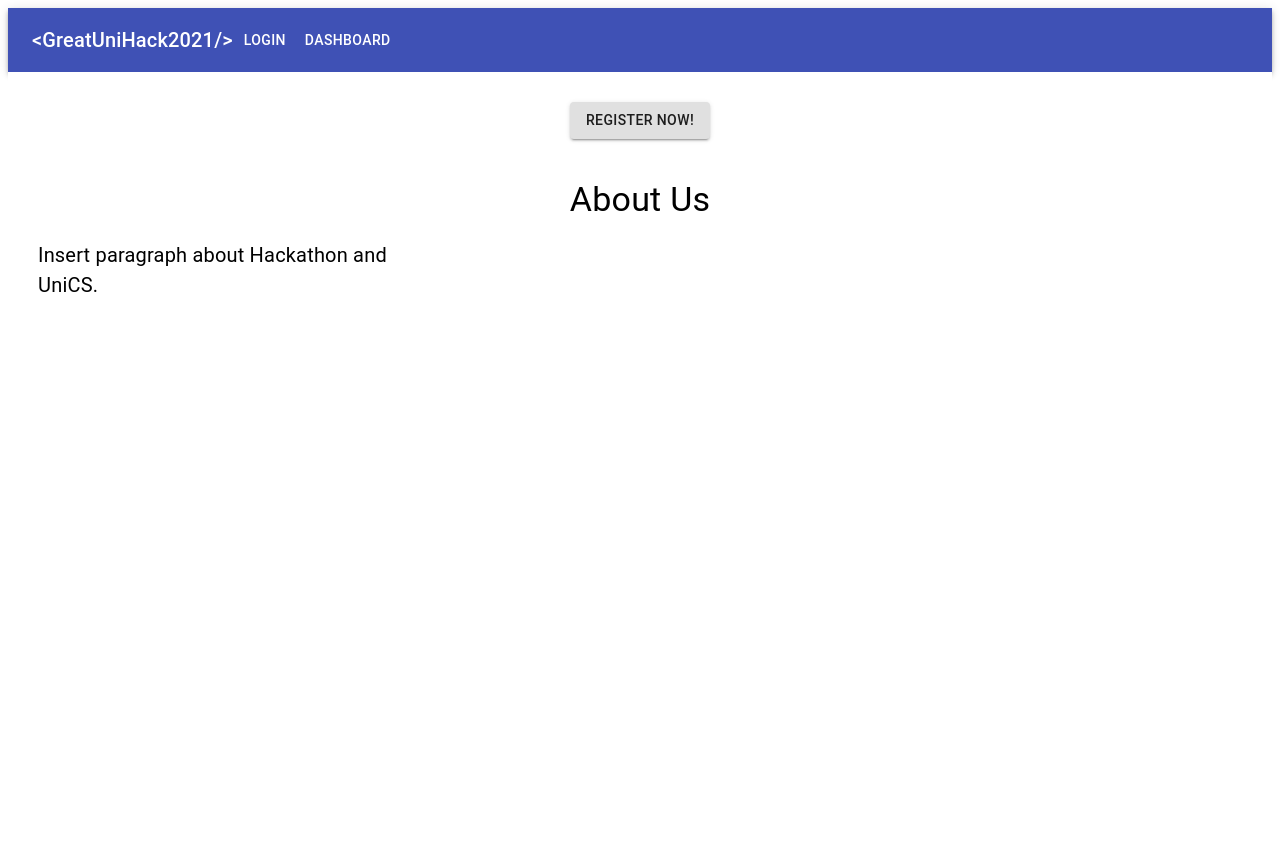
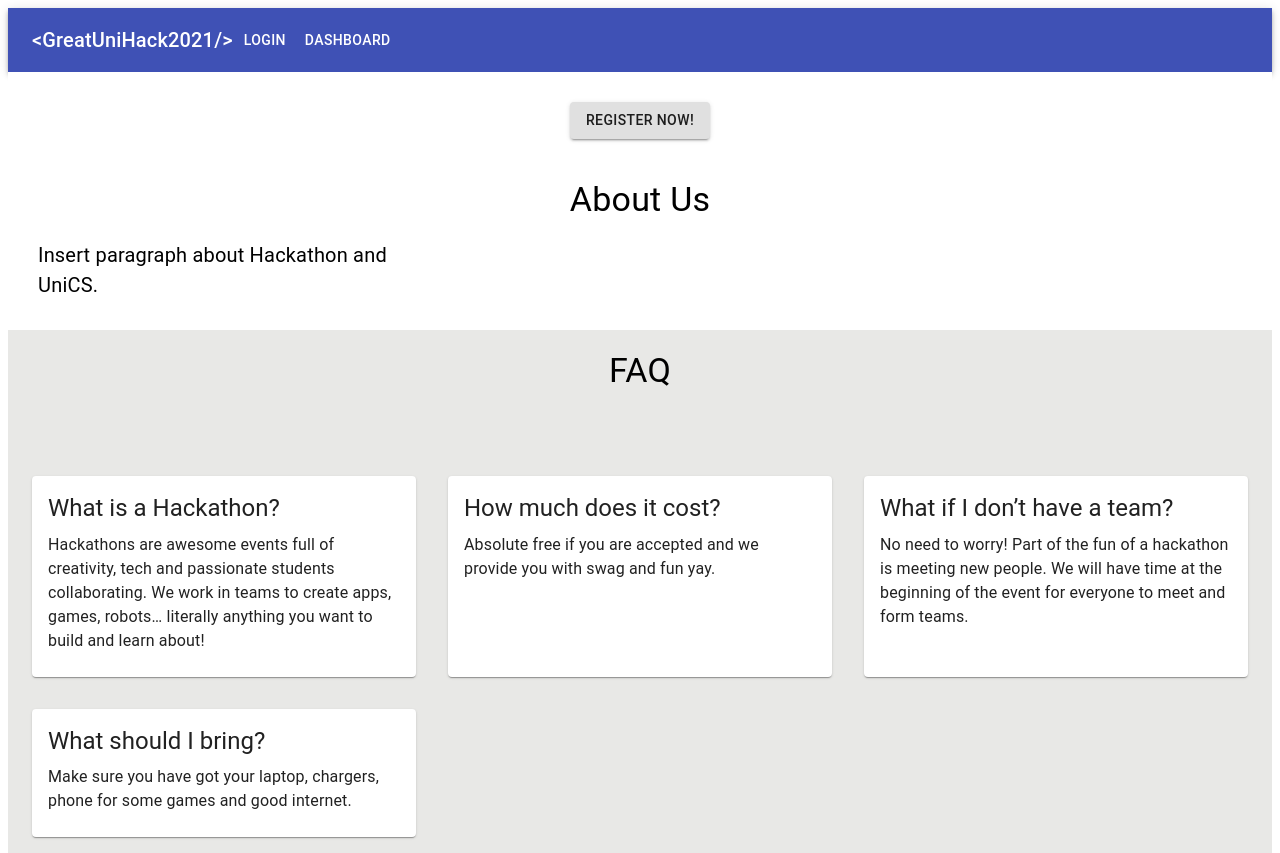
Before and after one commit to greatunihack/2021-greatunihack, a React (Create React App) app: page / in a window 1280 px wide. Before the commit the page ends 808 px from the top, so only its background shows below. Built offline with nearby package versions, Linux system fonts and the light colour scheme.

Commit message:
add faq component

```diff
--- /dev/null
+++ b/src/components/landing/FAQ.tsx
@@ -0,0 +1,98 @@
+import {
+  Card,
+  CardContent,
+  Grid,
+  Typography,
+  Container,
+} from "@material-ui/core";
+import { makeStyles } from "@material-ui/core/styles";
+
+const useStyles = makeStyles((theme) => ({
+  root: {
+    backgroundColor: "#e8e8e6",
+  },
+
+  cardGrid: {
+    paddingTop: theme.spacing(8),
+  },
+
+  card: {
+    height: "100%",
+    display: "flex",
+    flexDirection: "column",
+  },
+  CardContent: {
+    flexGrow: 1,
+  },
+}));
+
+export default function FAQ() {
+  const classes = useStyles();
+
+  return (
+    <div className={classes.root}>
+      <Typography variant="h4" align="center" style={{ padding: "20px" }}>
+        FAQ
+      </Typography>
+      <Container className={classes.cardGrid}>
+        <Grid container spacing={4}>
+          <Grid item xs={12} sm={6} md={4}>
+            <Card className={classes.card}>
+              <CardContent className={classes.CardContent}>
+                <Typography gutterBottom variant="h5">
+                  What is a Hackathon?
+                </Typography>
+                <Typography>
+                  Hackathons are awesome events full of creativity, tech and
+                  passionate students collaborating. We work in teams to create
+                  apps, games, robots… literally anything you want to build and
+                  learn about!
+                </Typography>
+              </CardContent>
+            </Card>
+          </Grid>
+          <Grid item xs={12} sm={6} md={4}>
+            <Card className={classes.card}>
+              <CardContent className={classes.CardContent}>
+                <Typography gutterBottom variant="h5">
+                  How much does it cost?
+                </Typography>
+                <Typography>
+                  Absolute free if you are accepted and we provide you with swag
+                  and fun yay.
+                </Typography>
+              </CardContent>
+            </Card>
+          </Grid>
+          <Grid item xs={12} sm={6} md={4}>
+            <Card className={classes.card}>
+              <CardContent className={classes.CardContent}>
+                <Typography gutterBottom variant="h5">
+                  What if I don’t have a team?
+                </Typography>
+                <Typography>
+                  No need to worry! Part of the fun of a hackathon is meeting
+                  new people. We will have time at the beginning of the event
+                  for everyone to meet and form teams.
+                </Typography>
+              </CardContent>
+            </Card>
+          </Grid>
+          <Grid item xs={12} sm={6} md={4}>
+            <Card className={classes.card}>
+              <CardContent className={classes.CardContent}>
+                <Typography gutterBottom variant="h5">
+                  What should I bring?
+                </Typography>
+                <Typography>
+                  Make sure you have got your laptop, chargers, phone for some
+                  games and good internet.
+                </Typography>
+              </CardContent>
+            </Card>
+          </Grid>
+        </Grid>
+      </Container>
+    </div>
+  );
+}
--- a/src/pages/landing/index.tsx
+++ b/src/pages/landing/index.tsx
@@ -1,12 +1,14 @@
 import Navbar from "../../components/landing/Navbar";
 import Launch from "../../components/landing/Launch";
 import About from "../../components/landing/About";
+import FAQ from "../../components/landing/FAQ";
 export default function landing() {
   return (
     <div>
       <Navbar />
       <Launch />
       <About />
+      <FAQ />
     </div>
   );
 }
```
